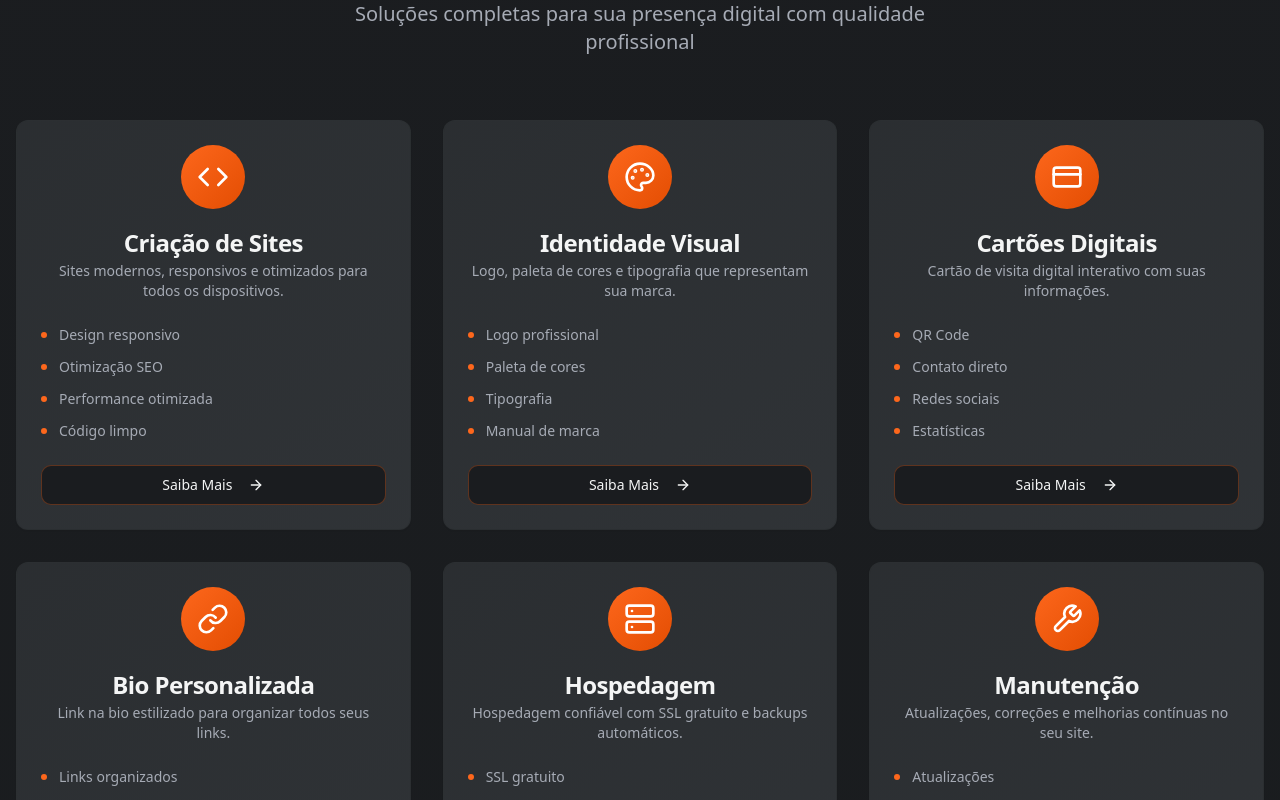
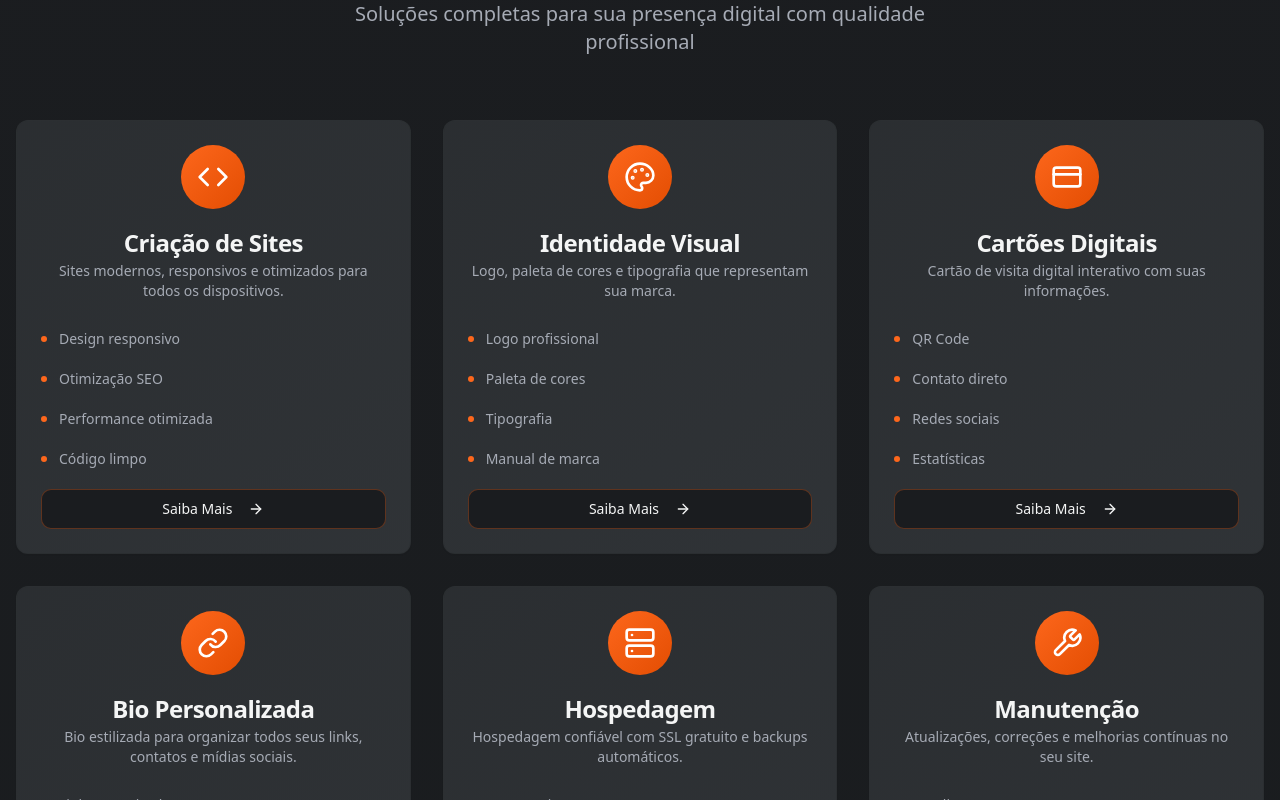
Before and after one commit to mtonholli/webfactory, a React (Vite) app: page / in a window 1280 px wide. Shown: the part 2240-3040 px from the top of the page. Built offline with nearby package versions, Linux system fonts and the light colour scheme.

Commit message:
nossos serviços corrigido (bottom e height card)

```diff
--- a/src/components/ServicesSection.tsx
+++ b/src/components/ServicesSection.tsx
@@ -33,7 +33,7 @@ const ServicesSection = () => {
     {
       icon: Link,
       title: 'Bio Personalizada',
-      description: 'Link na bio estilizado para organizar todos seus links.',
+      description: 'Bio estilizada para organizar todos seus links, contatos e mídias sociais.',
       features: ['Links organizados', 'Estatísticas', 'Personalização', 'Fácil edição']
     },
     {
@@ -62,13 +62,13 @@ const ServicesSection = () => {
           </p>
         </div>
 
-        <div className="grid grid-cols-1 md:grid-cols-2 lg:grid-cols-3 gap-8">
+        <div className=" grid grid-cols-1 md:grid-cols-2 lg:grid-cols-3 gap-8">
           {services.map((service, index) => (
             <Card
               key={index}
-              className="group bg-gradient-card border-border/50 hover:border-primary/50 transition-all duration-300 hover:shadow-card hover:-translate-y-1"
+              className=" self-end bg-gradient-card border-border/50 hover:border-primary/50 transition-all duration-300 hover:shadow-card hover:-translate-y-1"
             >
-              <CardHeader className="text-center">
+              <CardHeader className=" h-52 text-center">
                 <div className="w-16 h-16 bg-gradient-orange rounded-full flex items-center justify-center mx-auto mb-4 group-hover:scale-110 transition-transform duration-300">
                   <service.icon className="w-8 h-8 text-white" />
                 </div>
@@ -81,9 +81,9 @@ const ServicesSection = () => {
               </CardHeader>
 
               <CardContent>
-                <div className="space-y-3 mb-6">
+                <div className=" h-full space-y-5 mb-5">
                   {service.features.map((feature, featureIndex) => (
-                    <div key={featureIndex} className="flex items-center text-sm text-muted-foreground">
+                    <div key={featureIndex} className=" h-15 flex items-center text-sm text-muted-foreground">
                       <div className="w-1.5 h-1.5 bg-primary rounded-full mr-3"></div>
                       {feature}
                     </div>
@@ -92,7 +92,7 @@ const ServicesSection = () => {
 
                 <Button
                   variant="outline"
-                  className="w-full border-primary/30 hover:bg-primary/10 hover:border-primary transition-all duration-300"
+                  className="relative bottom-0 w-full border-primary/30 hover:bg-primary/10 hover:border-primary transition-all duration-300"
                 >
                   Saiba Mais
                   <ArrowRight className="w-4 h-4 ml-2" />
```
